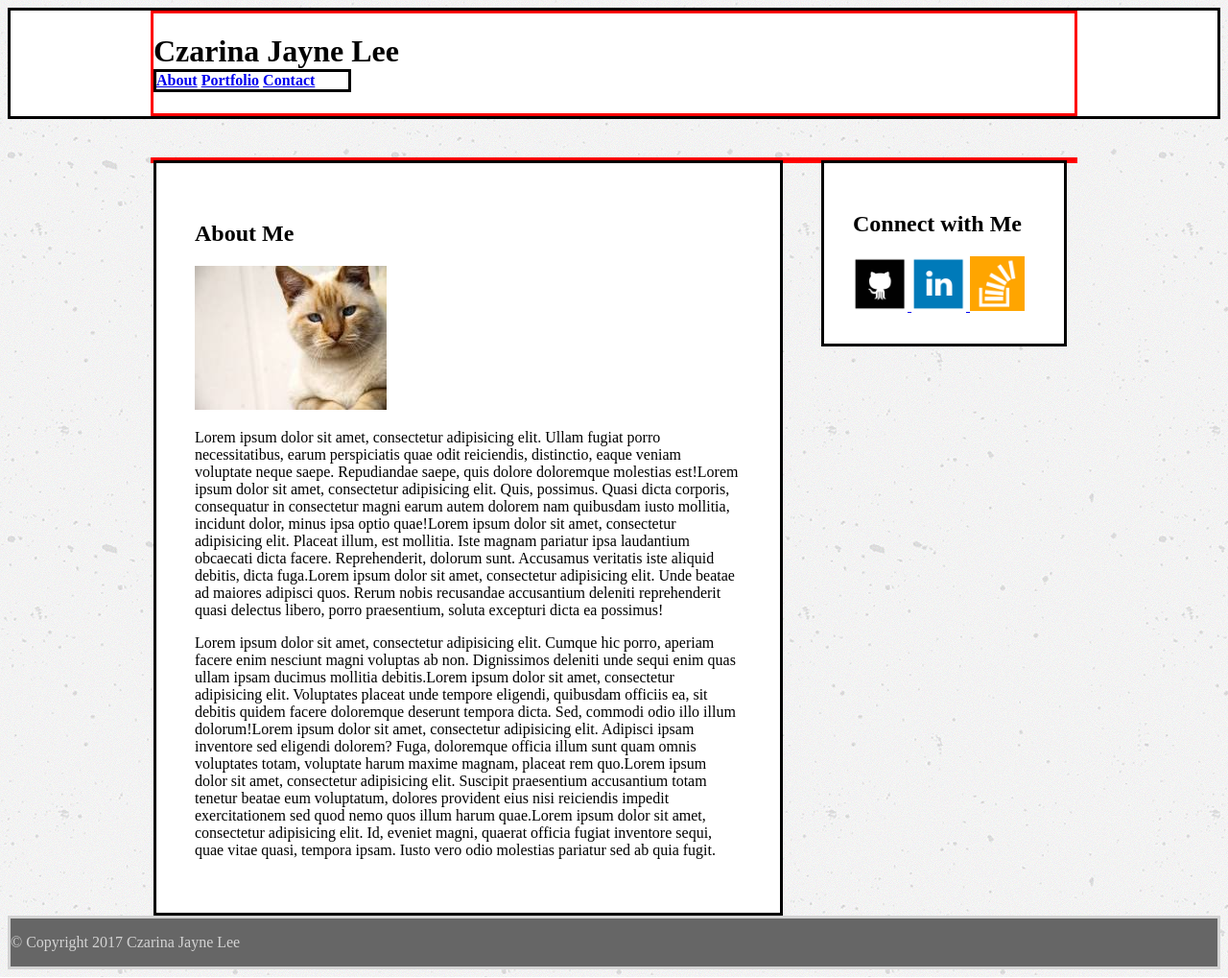
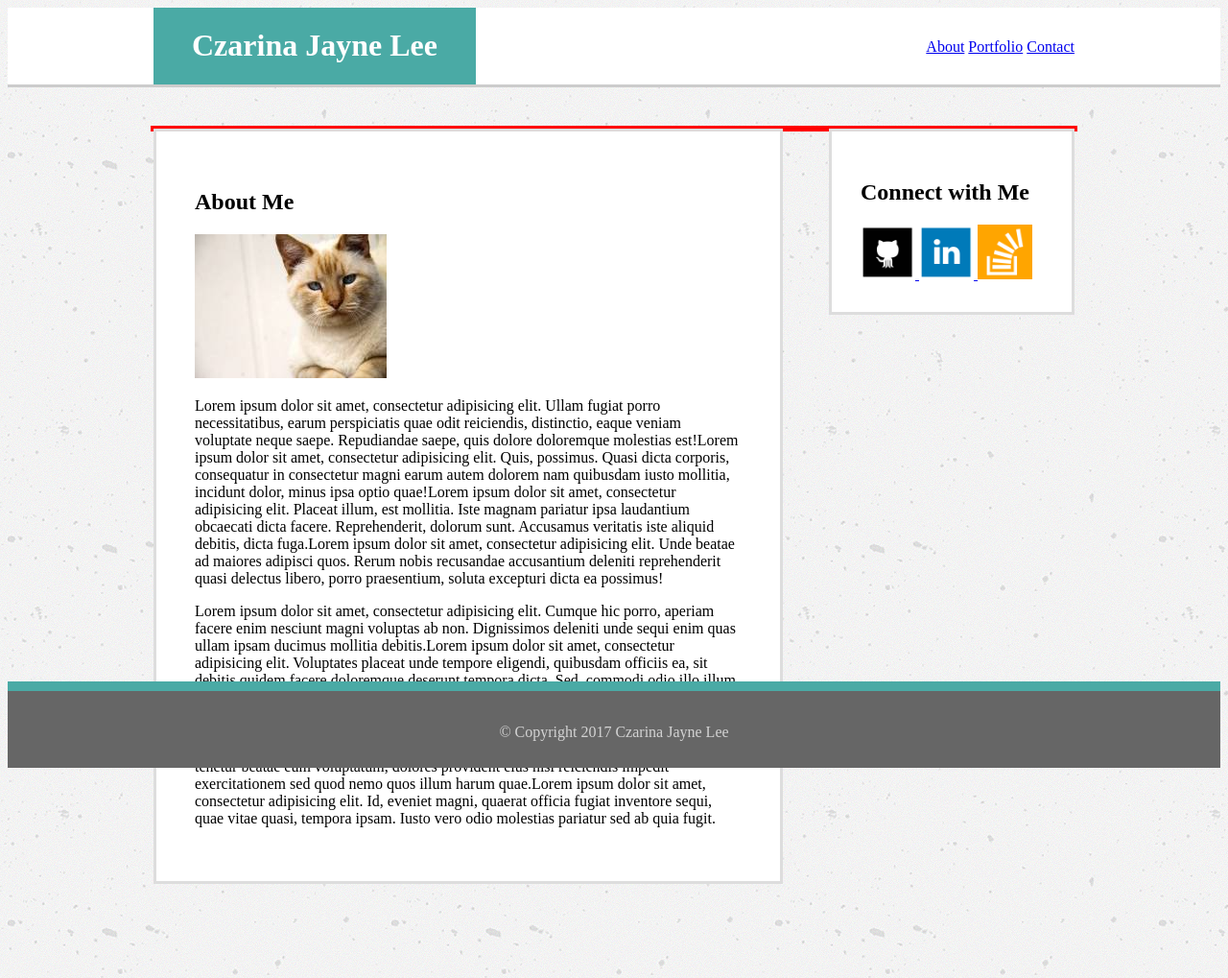
Before and after one commit to Czarina-Kong/Basic-Portfolio, a plain HTML site: page index.html in a window 1280 px wide. Shown: the whole page at 96% size. Drawn offline with Linux system fonts and the light colour scheme.

Commit message:
format header, footer, borders, background colors

```diff
--- a/assets/css/style.css
+++ b/assets/css/style.css
@@ -1,14 +1,8 @@
-header,
-div,
-section,
-aside,
-footer{
-	border: solid;
-}
-
 header{
-	background-color: white;
+	background-color: #ffffff;
 	margin-bottom: 40px;
+	border-bottom-style: solid;
+	border-bottom-color: #cccccc;
 }
 
 body{
@@ -18,15 +12,40 @@ body{
 
 footer{
 	clear: both;
+	height: 80px;
 	background-color: #666666;
+	margin-top: 40px;
+	border-top-style: solid;
+	border-top-width: 10px;
+	border-top-color:#4aaaa5;
 	color: lightgray;
+	text-align: center;
+/*sticky footer*/
+	position: sticky;
+	bottom: 0;
 }
 
-#header{
-	border: solid;
-	border-color: red;
+.header{
+	position: relative;
 	width: 960px;
+	height: 80px;
 	margin: auto;
+}
+
+.name{
+	background-color: #4aaaa5;
+	padding: 0px 40px 0px 40px ;
+	color: white;
+	float:left;
+}
+
+
+.links{
+	position: absolute;
+	right: 0px;
+	top: 40%;
+	padding: 0px;
+	font-size: 16px;
 }
 
 #middle{
@@ -36,22 +55,21 @@ footer{
 	margin: auto;
 }
 
-.links{
-	width: 200px;
-	font-size: 16px;
-}
-
 .maincontent{
-	background-color: white;
+	background-color: #ffffff;
+	border-style: solid;
+	border-color:#dddddd;
 	width: 570px;
 	float: left;
 	padding: 40px;
-	margin-right: 40px;
-
+	margin-right: 48px;
+	position: relative;
 }
 
 .sidebar{
-	background-color: white;
+	background-color: #ffffff;
+	border-style: solid;
+	border-color: #dddddd;
 	width:190px;
 	float:left;
 	padding: 30px;
--- a/index.html
+++ b/index.html
@@ -9,20 +9,22 @@
 
 <!-- header code -->
 	<header>
-		<div id="header">
-			<h1>Czarina Jayne Lee
-				<div class="links">
+		<div class="header">
+			<div class="name">
+				<h1>Czarina Jayne Lee </h1>
+			<div>
+			<div class="links">
 				<a href="index.html">About</a>
 				<a href="portfolio.html">Portfolio</a>
 				<a href="contact.html">Contact</a>
-				</div>
-			</h1>
+			</div>
 		</div>
+
 	</header>
 
+<!-- main content code -->
 	<div id="middle">
-
-<!-- main content code -->
+<!-- Index/Portfolio/Contact -->
 	<section class="maincontent">
 			<h1>About Me</h1>
 				<img src="assets/images/index.jpg" alt="placeholder image">
@@ -46,7 +48,7 @@
 	</div>
 
 <!-- footer code -->
-	<footer>
+	<footer><br>
 		<p>&copy; Copyright 2017 Czarina Jayne Lee</p>
 	</footer>
 
```
Also changed, not shown: contact.html (+9 -7 lines), portfolio.html (+9 -7 lines).
